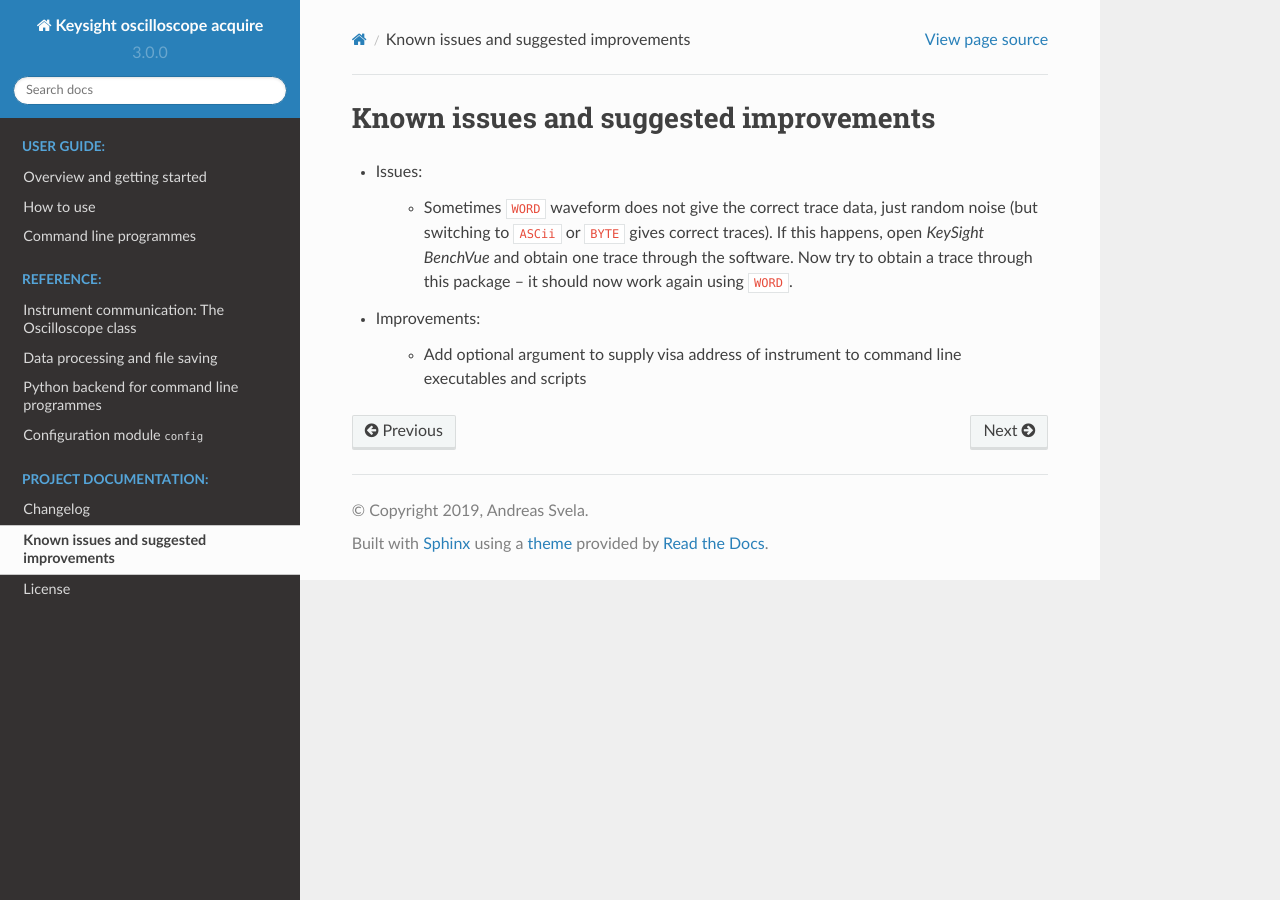
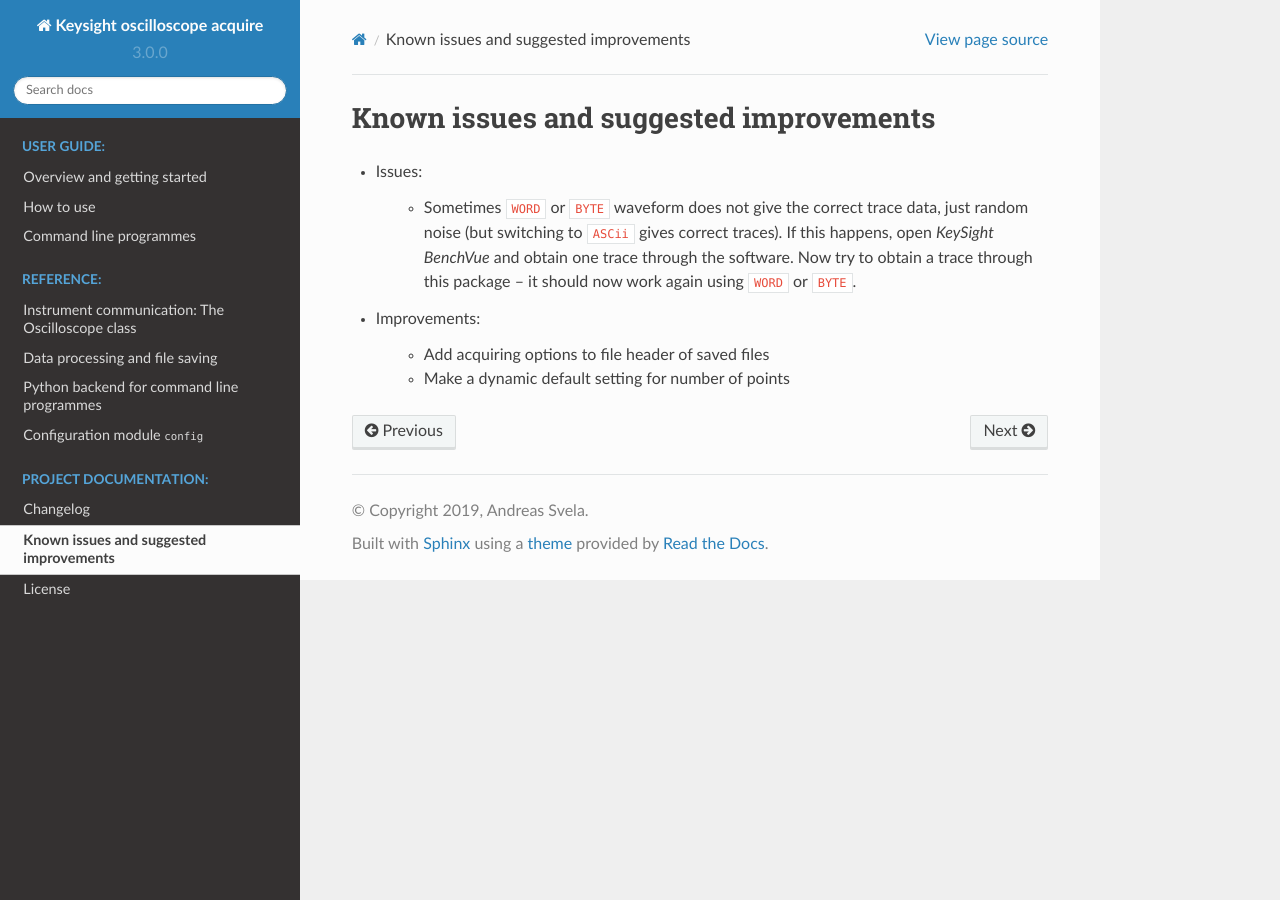
Before and after one commit to asvela/keyoscacquire, a Sphinx documentation site: the page built from keyoscacquire/docs/known-issues.rst, in a window 1280 px wide. Built offline with Sphinx 7.4.7 and the Read the Docs theme 2.0.0, drawn with Linux system fonts in a browser that asks for light colours.

Commit message:
(docs) updated RTD link, removed suggested improvement and more

```diff
--- a/README.rst
+++ b/README.rst
@@ -1 +1 @@
-.. include:: ./keyoscacq/README.rst
+`Documentation <http://keyoscacquire.readthedocs.io/en/latest/>`_
--- a/keyoscacquire/docs/index.rst
+++ b/keyoscacquire/docs/index.rst
@@ -1,11 +1,5 @@
 .. Keysight Oscilloscope Acquire documentation master file, created by
    sphinx-quickstart on Mon Oct 21 05:06:26 2019.
-
-.. todo::
-   * change from RAW to NORM
-   * add visa address to command line programmes
-   * update docstrings in programmes
-   * test example.py
 
 .. include:: ../README.rst
 
--- a/keyoscacquire/docs/known-issues.rst
+++ b/keyoscacquire/docs/known-issues.rst
@@ -4,8 +4,9 @@ Known issues and suggested improvements
 
 * Issues:
 
-    - Sometimes ``WORD`` waveform does not give the correct trace data, just random noise (but switching to ``ASCii`` or ``BYTE`` gives correct traces). If this happens, open *KeySight BenchVue* and obtain one trace through the software. Now try to obtain a trace through this package -- it should now work again using ``WORD``.
+    - Sometimes ``WORD`` or ``BYTE`` waveform does not give the correct trace data, just random noise (but switching to ``ASCii`` gives correct traces). If this happens, open *KeySight BenchVue* and obtain one trace through the software. Now try to obtain a trace through this package -- it should now work again using ``WORD`` or ``BYTE``.
 
 * Improvements:
 
-    - Add optional argument to supply visa address of instrument to command line executables and scripts
+    - Add acquiring options to file header of saved files
+    - Make a dynamic default setting for number of points
```
Also changed, not shown: keyoscacquire/README.rst.
